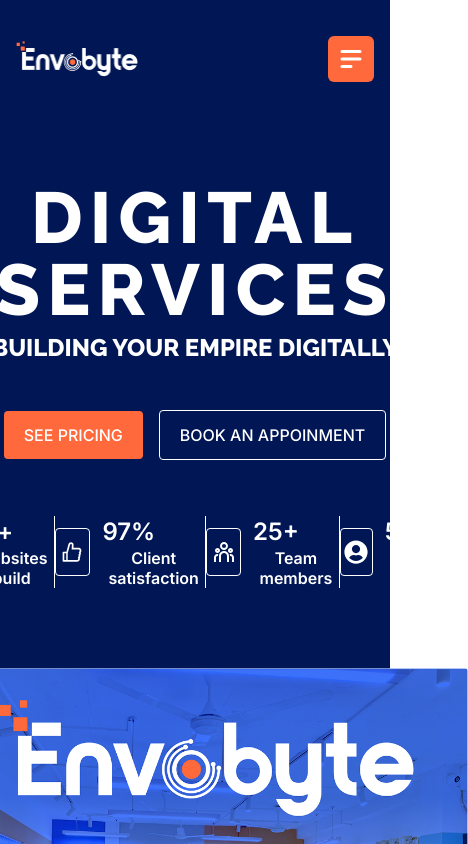
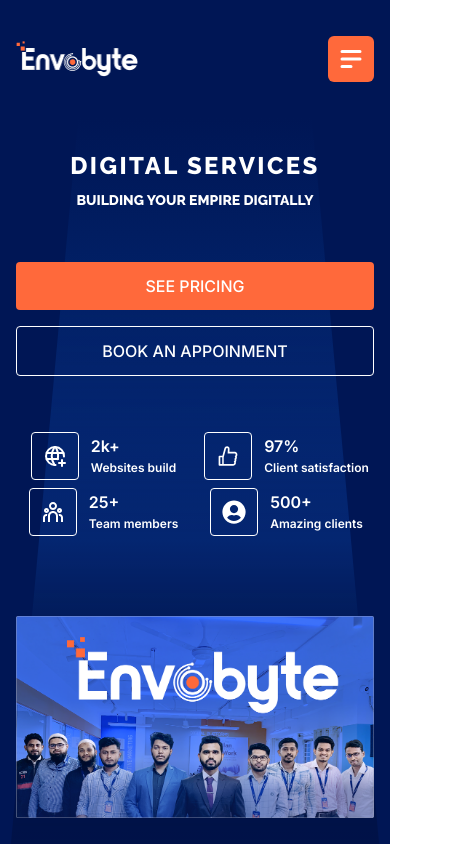
Before and after one commit to Hasinur3813/envobyte, a Next.js app: page / in a window 390 px wide. Shown: the top 844 px of the page, 468 px wide, since content can reach past the window. Built offline with nearby package versions, Linux system fonts and the light colour scheme.

Commit message:
responsive hero area and added trapezoidal effect

```diff
--- a/src/app/components/HeroArea/HeroArea.jsx
+++ b/src/app/components/HeroArea/HeroArea.jsx
@@ -1,25 +1,35 @@
 import React from "react";
 import PrimaryButton from "../Buttons/PrimaryButton";
-import { TbWorldPlus } from "react-icons/tb";
-import { AiOutlineLike } from "react-icons/ai";
-import { RiTeamLine } from "react-icons/ri";
-import { FaUserCircle } from "react-icons/fa";
 import Image from "next/image";
+import HeroStats from "../HeroStats/HeroStats";
 
 const HeroArea = () => {
   return (
-    <div className="bg-primary">
-      <div className="container mx-auto px-4 flex justify-center items-center">
-        <div className="pt-16 pb-32 text-center">
-          <h1 className="font-extrabold text-7xl tracking-widest text-light mb-2">
+    <div className="bg-primary relative">
+      {/* trapezoidal  effect */}
+      <div
+        className="absolute inset-0 w-full h-screen bg-gradient-to-b from-primary via-[#073082] to-black shadow-[0_0_50px_rgba(0,0,255,0.7)]"
+        style={{
+          clipPath: "polygon(20% 0%, 80% 0%, 100% 100%, 0% 100%)",
+          maskImage:
+            "linear-gradient(to bottom, rgba(0,0,0,1) 20%, rgba(0,0,0,0) 100%)",
+          WebkitMaskImage:
+            "linear-gradient(to bottom, rgba(0,0,0,1) 20%, rgba(0,0,0,0) 100%)",
+        }}
+      ></div>
+
+      {/* container for the hero area content */}
+      <div className="container mx-auto px-4 ">
+        <div className="pt-8 md:pt-16 pb-32 text-center relative">
+          <h1 className="font-extrabold text-2xl sm:text-4xl md:text-6xl lg:text-7xl tracking-widest text-light mb-1 md:mb-2 ">
             DIGITAL SERVICES
           </h1>
-          <p className="text-light text-2xl leading-7 font-extrabold">
+          <p className="text-light text-sm sm:text-lg md:text-2xl leading-7 font-extrabold">
             BUILDING YOUR EMPIRE DIGITALLY
           </p>
 
           {/* cta button */}
-          <div className="mt-12 space-x-4">
+          <div className="mt-12 sm:space-x-4 flex flex-col sm:flex-row space-y-4 sm:space-y-0 justify-center">
             <PrimaryButton>SEE PRICING</PrimaryButton>
             <PrimaryButton className="!bg-transparent border">
               BOOK AN APPOINMENT
@@ -27,71 +37,14 @@
           </div>
 
           {/* stats */}
-          <div className="flex justify-between items-center mb-20 mt-14 font-inter">
-            {/* stat 1 */}
-            <div className="flex justify-between items-center gap-3 border-r border-light">
-              <div className="rounded w-12 h-12 flex justify-center items-center border border-light">
-                <TbWorldPlus size={24} className="text-light" />
-              </div>
-              <div>
-                <h5 className="font-semibold text-2xl text-light text-start">
-                  2k+
-                </h5>
-                <p className="text-light font-semibold text-base leading-5">
-                  Websites build
-                </p>
-              </div>
-            </div>
-            {/* stat 2 */}
-            <div className="flex justify-between items-center gap-3 border-r border-light">
-              <div className="rounded w-12 h-12 flex justify-center items-center border border-light">
-                <AiOutlineLike size={24} className="text-light" />
-              </div>
-              <div>
-                <h5 className="font-semibold text-2xl text-light text-start">
-                  97%
-                </h5>
-                <p className="text-light font-semibold text-base leading-5">
-                  Client satisfaction
-                </p>
-              </div>
-            </div>
-            {/* stat 3 */}
-            <div className="flex justify-between items-center gap-3 border-r border-light">
-              <div className="rounded w-12 h-12 flex justify-center items-center border border-light">
-                <RiTeamLine size={24} className="text-light" />
-              </div>
-              <div>
-                <h5 className="font-semibold text-2xl text-light text-start">
-                  25+
-                </h5>
-                <p className="text-light font-semibold text-base leading-5">
-                  Team members
-                </p>
-              </div>
-            </div>
-            {/* stat 4 */}
-            <div className="flex justify-between items-center gap-3">
-              <div className="rounded w-12 h-12 flex justify-center items-center border border-light">
-                <FaUserCircle size={24} className="text-light" />
-              </div>
-              <div>
-                <h5 className="font-semibold text-2xl text-light text-start">
-                  500+
-                </h5>
-                <p className="text-light font-semibold text-base leading-5">
-                  Amazing clients
-                </p>
-              </div>
-            </div>
-          </div>
-
+          <HeroStats />
           {/* hero image */}
           <Image
             src="/images/hero.png"
             alt="hero.png"
             width={980}
             height={550}
+            className="mx-auto"
           />
         </div>
       </div>
--- /dev/null
+++ b/src/app/components/HeroStats/HeroStats.jsx
@@ -0,0 +1,69 @@
+import { TbWorldPlus } from "react-icons/tb";
+import { AiOutlineLike } from "react-icons/ai";
+import { RiTeamLine } from "react-icons/ri";
+import { FaUserCircle } from "react-icons/fa";
+
+const HeroStats = () => {
+  return (
+    <div className="grid gap-2  place-items-center grid-cols-2 md:grid-cols-4 mb-20 mt-14 font-inter">
+      {/* stat 1 */}
+      <div className="flex justify-between items-center gap-3 relative after:content-[''] after:absolute after:w-[2px] after:h-full after:bg-light after:-right-10 after:rounded-sm after:opacity-50 after:hidden lg:after:block">
+        <div className="rounded w-12 h-12 flex justify-center items-center border border-light">
+          <TbWorldPlus size={24} className="text-light" />
+        </div>
+        <div>
+          <h5 className="font-semibold text-base sm:text-xl md:text-2xl text-light text-start">
+            2k+
+          </h5>
+          <p className=" text-light font-semibold sm:text-base text-start text-xs leading-5">
+            Websites build
+          </p>
+        </div>
+      </div>
+      {/* stat 2 */}
+      <div className="flex justify-between items-center gap-3 relative after:content-[''] after:absolute after:w-[2px] after:h-full after:bg-light after:-right-10 after:rounded-sm after:opacity-50 after:hidden lg:after:block">
+        <div className="rounded w-12 h-12 flex justify-center items-center border border-light">
+          <AiOutlineLike size={24} className="text-light" />
+        </div>
+        <div>
+          <h5 className="font-semibold text-base sm:text-xl md:text-2xl text-light text-start">
+            97%
+          </h5>
+          <p className="text-light font-semibold text-xs text-start sm:text-base leading-5">
+            Client satisfaction
+          </p>
+        </div>
+      </div>
+      {/* stat 3 */}
+      <div className="flex justify-between items-center gap-3 relative after:content-[''] after:absolute after:w-[2px] after:h-full after:bg-light after:-right-10 after:rounded-sm after:opacity-50 after:hidden lg:after:block">
+        <div className="rounded w-12 h-12 flex justify-center items-center border border-light">
+          <RiTeamLine size={24} className="text-light" />
+        </div>
+        <div>
+          <h5 className="font-semibold text-base sm:text-xl md:text-2xl text-light text-start">
+            25+
+          </h5>
+          <p className="text-light font-semibold text-xs text-start sm:text-base leading-5">
+            Team members
+          </p>
+        </div>
+      </div>
+      {/* stat 4 */}
+      <div className="flex justify-between items-center gap-3">
+        <div className="rounded w-12 h-12 flex justify-center items-center border border-light">
+          <FaUserCircle size={24} className="text-light" />
+        </div>
+        <div>
+          <h5 className="font-semibold text-base sm:text-xl md:text-2xl text-light text-start">
+            500+
+          </h5>
+          <p className="text-light font-semibold text-xs text-start sm:text-base leading-5">
+            Amazing clients
+          </p>
+        </div>
+      </div>
+    </div>
+  );
+};
+
+export default HeroStats;
--- a/src/app/layout.js
+++ b/src/app/layout.js
@@ -3,7 +3,8 @@
 
 export const metadata = {
   title: "EnvoByte | Best IT Solution",
-  description: "Generated by create next app",
+  description:
+    "Discover top freelance services at unbeatable prices. From our home banner to trusted brands, learn more about us, why clients choose us, and read genuine testimonials.",
 };
 
 export default function RootLayout({ children }) {
```
